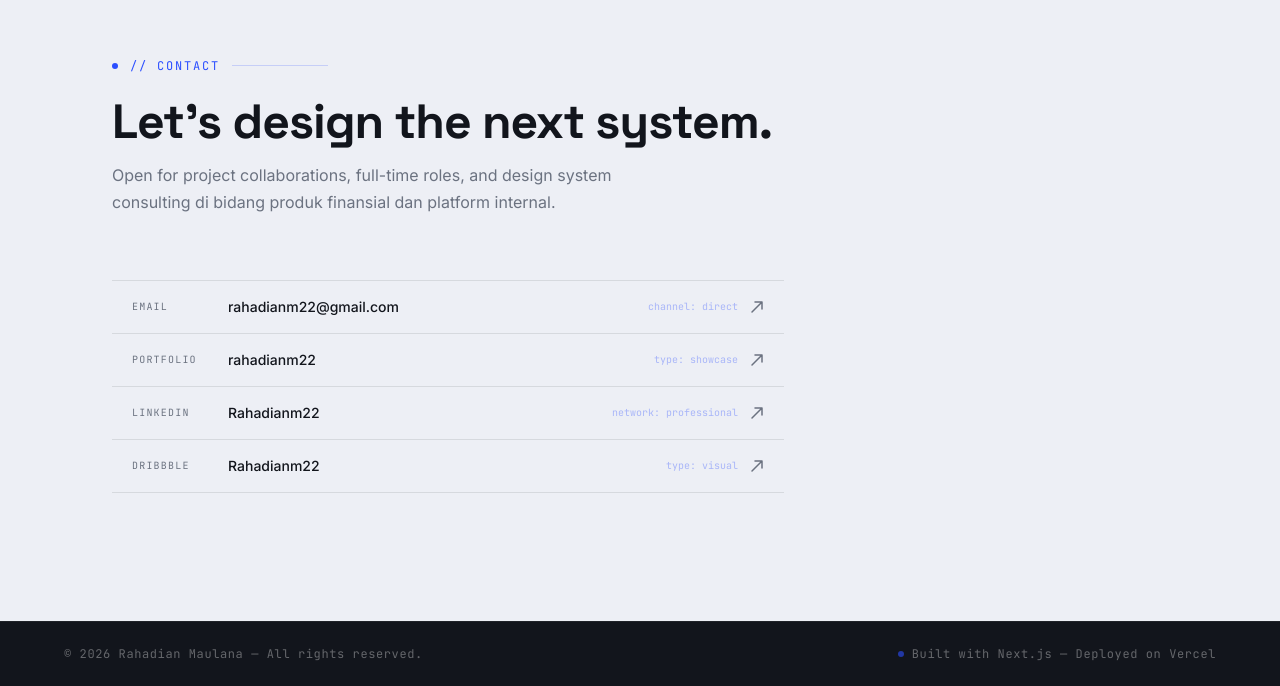
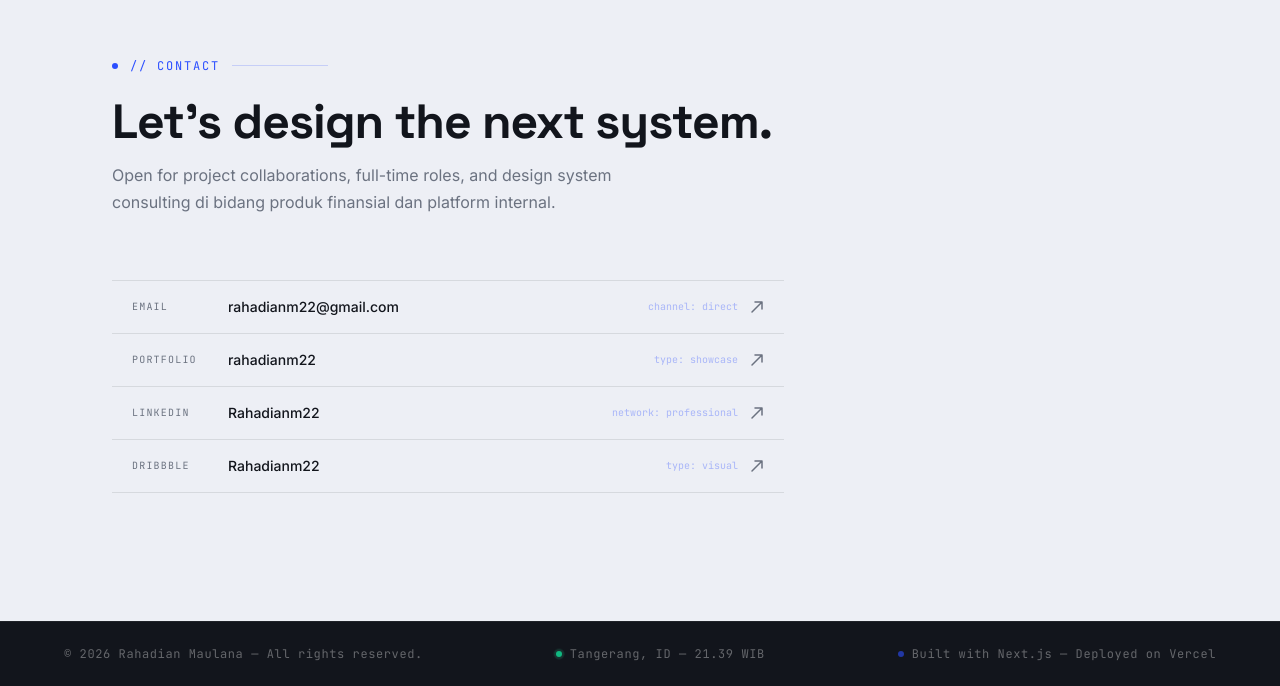
Before and after one commit to rahadianm22/New-Portfolio, a Next.js app: page / in a window 1280 px wide. Shown: the part 3181-3867 px from the top of the page. Built offline with nearby package versions, Linux system fonts and the light colour scheme.

Commit message:
Add SpeedInsights import

```diff
--- a/components/Footer.tsx
+++ b/components/Footer.tsx
@@ -1,5 +1,27 @@
+'use client';
+
+import { useEffect, useState } from 'react';
+
 export function Footer() {
   const year = new Date().getFullYear();
+  const [time, setTime] = useState<string>('');
+
+  useEffect(() => {
+    const updateTime = () => {
+      const now = new Date();
+      setTime(
+        now.toLocaleTimeString('id-ID', {
+          hour: '2-digit',
+          minute: '2-digit',
+          timeZone: 'Asia/Jakarta',
+        })
+      );
+    };
+
+    updateTime();
+    const interval = setInterval(updateTime, 60000);
+    return () => clearInterval(interval);
+  }, []);
 
   return (
     <footer
@@ -9,7 +31,8 @@ export function Footer() {
         borderTop: "1px solid rgba(255,255,255,0.06)",
       }}
     >
-      <div className="max-w-6xl mx-auto flex flex-col md:flex-row items-center justify-between gap-3">
+      <div className="max-w-6xl mx-auto flex flex-col md:flex-row items-center justify-between gap-4">
+        {/* Kiri: Hak Cipta */}
         <span
           className="text-xs"
           style={{
@@ -21,6 +44,27 @@ export function Footer() {
           © {year} Rahadian Maulana — All rights reserved.
         </span>
 
+        {/* Tengah: Lokasi & Waktu Lokal Dinamis */}
+        {time && (
+          <div className="flex items-center gap-2">
+            <span className="relative flex h-1.5 w-1.5">
+              <span className="animate-ping absolute inline-flex h-full w-full rounded-full bg-emerald-400 opacity-75"></span>
+              <span className="relative inline-flex rounded-full h-1.5 w-1.5 bg-emerald-500"></span>
+            </span>
+            <span
+              className="text-xs"
+              style={{
+                fontFamily: "'JetBrains Mono', monospace",
+                color: "rgba(255,255,255,0.35)",
+                letterSpacing: "0.05em",
+              }}
+            >
+              Tangerang, ID — {time} WIB
+            </span>
+          </div>
+        )}
+
+        {/* Kanan: Tech Stack Info */}
         <div className="flex items-center gap-2">
           <span
             className="w-1.5 h-1.5 rounded-full"
```
